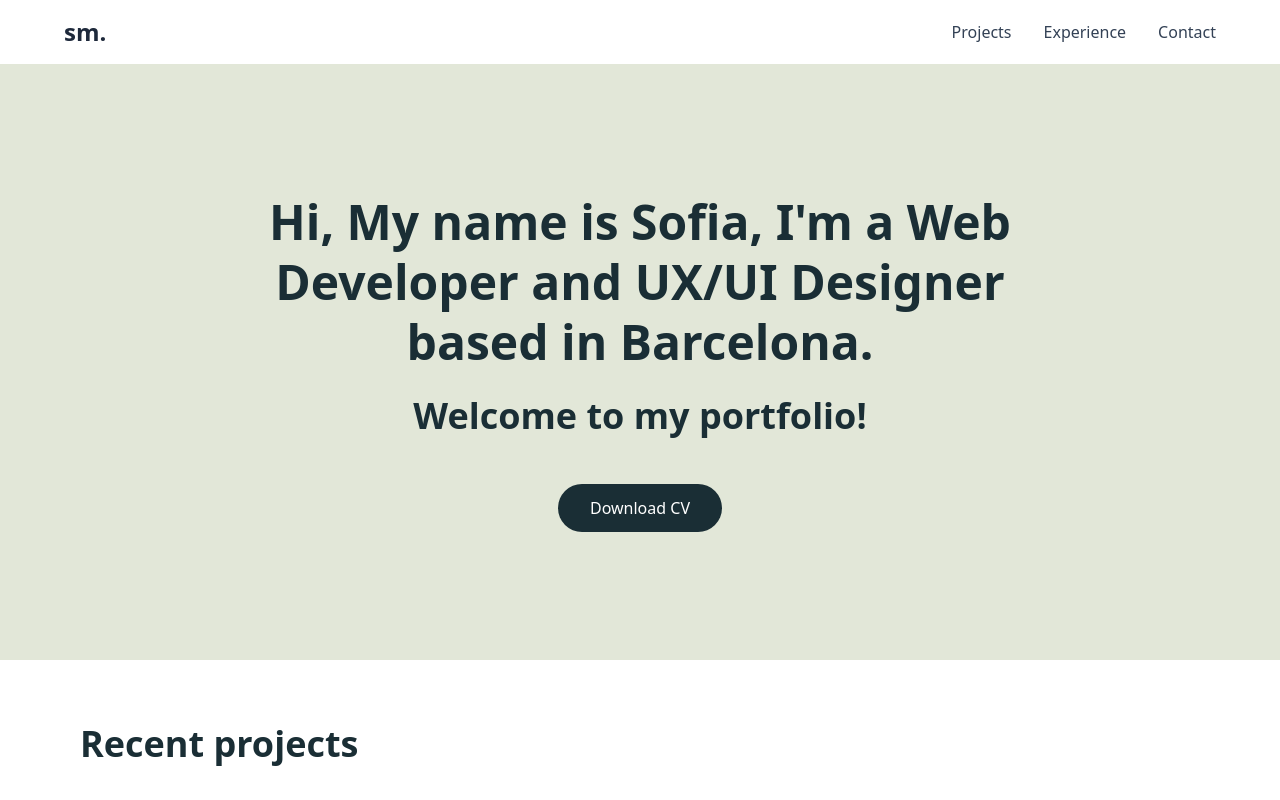
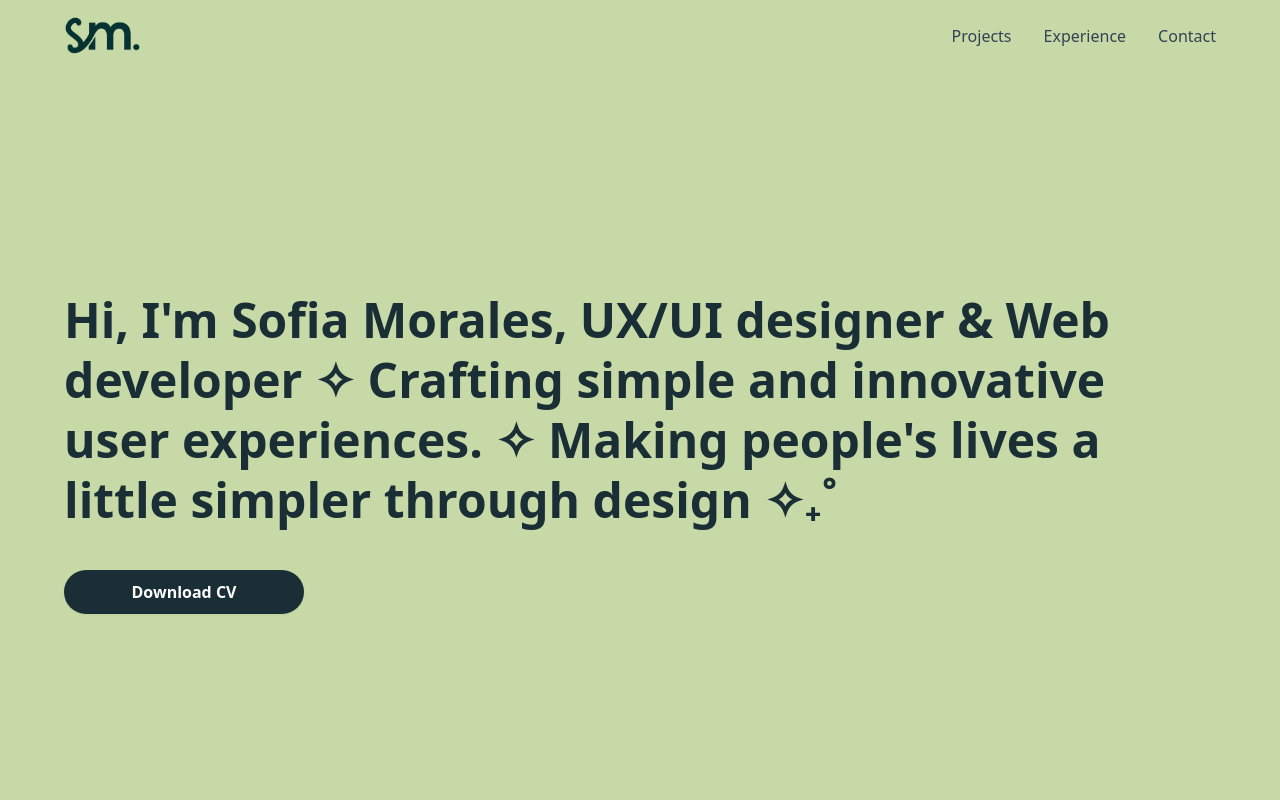
Before and after one commit to somorales/sofi-web, a React (Vite) app: page / in a window 1280 px wide. Shown: the top 800 px of the page. Built offline with nearby package versions, Linux system fonts and the light colour scheme.

Commit message:
hero section

```diff
--- a/src/componentes/NavBar.jsx
+++ b/src/componentes/NavBar.jsx
@@ -11,9 +11,12 @@ export default function NavBar() {
   return (
     <header>
       {/* Navigation */}
-      <nav className="p-4">
+      <nav className={`p-4 ${backgroundColor}`}>
         <div className="max-w-6xl mx-auto flex justify-between items-center">
-          <div className="text-2xl font-bold text-slate-800">sm.</div>
+          <Link to="/">
+            <span className="sr-only">Sofi</span>
+            <img alt="" src={logo} className="h-10 w-auto" />
+          </Link>
           <div className="space-x-8">
             <a href="#projects" className="text-slate-700 hover:text-slate-900">
               Projects
--- a/src/context/nav.context.jsx
+++ b/src/context/nav.context.jsx
@@ -1,11 +1,12 @@
 import { createContext, useState } from "react";
+import logoSM from "../assets/imagenes/sm.png"
 
 const NavContext = createContext();
 
 function NavWrapper(props) {
   const [backgroundColor, setBackgroundColor] = useState("bg-[#392F5A]");
   const [textColor, setTextColor] = useState("text-white");
-  const [logo, setLogo] = useState(""); // TODO: change me
+  const [logo, setLogo] = useState(logoSM);
   const [borderColor, setBorderColor] = useState("border-white");
 
   const ctx = {
--- a/src/pages/HomePage.jsx
+++ b/src/pages/HomePage.jsx
@@ -3,28 +3,33 @@ import { useEffect, useContext } from "react";
 import { NavContext } from "../context/nav.context";
 
 export default function HomePage() {
-  const { setBackgroundColor, setTextColor, setLogo, setBorderColor } = useContext(NavContext);
+  const { setBackgroundColor, setTextColor, setLogo, setBorderColor } =
+    useContext(NavContext);
 
   useEffect(() => {
-    setBackgroundColor("bg-[#392F5A]");
+    setBackgroundColor("bg-[#C7D9A6]");
     setTextColor("text-white");
-    setBorderColor("border-white")
+    setBorderColor("border-white");
   });
 
   return (
-    <div className="min-h-screen bg-white">
+    <div className="flex flex-col">
       {/* Hero Section */}
-      <div className="bg-[#e2e7d8] py-32">
-        <div className="max-w-4xl mx-auto px-4 text-center">
-          <h1 className="text-[#1a2e35] text-5xl font-bold mb-6 leading-tight">
-            Hi, My name is Sofia, I'm a Web Developer and UX/UI Designer based in Barcelona.
-          </h1>
-          <h2 className="text-[#1a2e35] text-4xl font-bold mb-12">
-            Welcome to my portfolio!
-          </h2>
-          <button className="bg-[#1a2e35] text-white px-8 py-3 rounded-full hover:bg-[#2c444d] transition-colors">
-            Download CV
-          </button>
+      <div className="bg-[#C7D9A6] flex items-center flex-1 min-h-screen">
+        <div className="max-w-6xl mx-auto text-left">
+          <div>
+            <h1 className="text-[#1a2e35] text-5xl font-semibold mb-6 leading-tight ">
+              Hi, I'm Sofia Morales, <span className="font-extrabold">UX/UI designer & Web developer </span>
+              ✧ Crafting simple and innovative user experiences.
+              ✧ Making people's lives a little simpler through design ✧₊˚
+            </h1>
+
+            <div className="my-10 flex flex-col justify-center gap-2">
+              <a href="#"  target="_blank" className="bg-[#1a2e35] rounded-3xl transition-colors hover:bg-[white] hover:text-[#1a2e35] px-3.5 py-2.5 shadow-sm w-60 font-bold text-white text-center">
+                Download CV
+              </a>
+            </div>
+          </div>
         </div>
       </div>
 
```
Also changed, not shown: src/assets/imagenes/sm.png (added), 1 other file (tests, documents, lock files or other folders).
